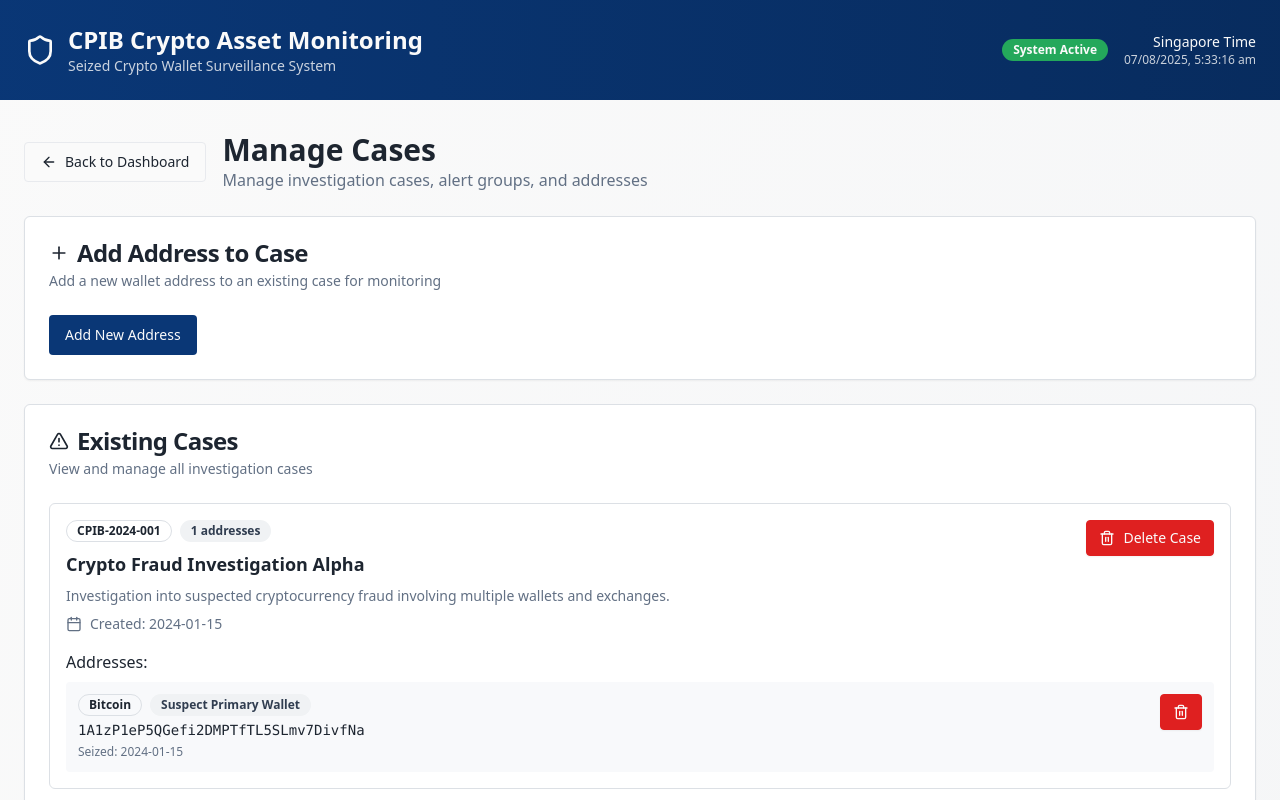
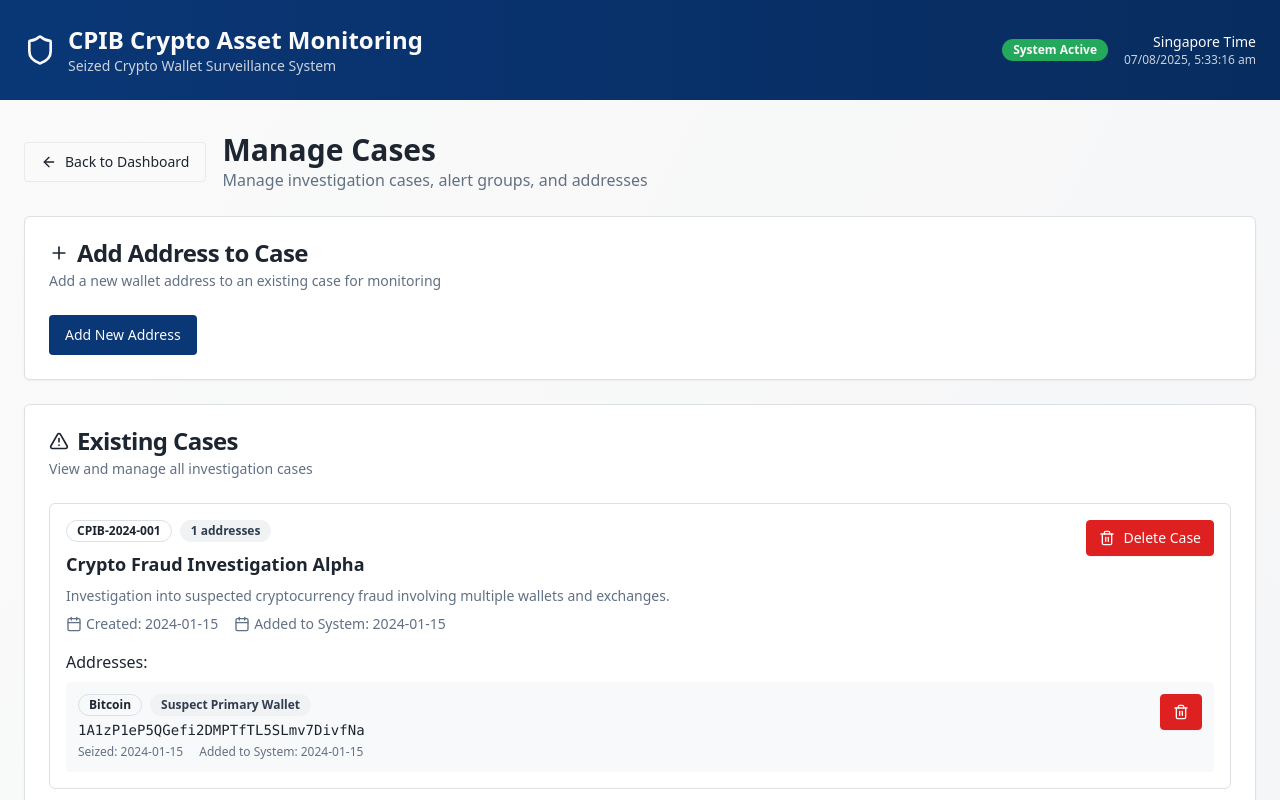
Before and after one commit to Kshitij0O7/sentinel-crypto-watch, a React (Vite) app: page /cases in a window 1280 px wide. Shown: the top 800 px of the page. Built offline with nearby package versions, Linux system fonts and the light colour scheme.

Commit message:
Add creation date to cases and addresses
Added the creation date to wallet address information and case details. The date indicates when the wallet or case was initially added to the system.
-edited src/pages/ManageCases.tsx

```diff
--- a/src/components/MonitoringDashboard.tsx
+++ b/src/components/MonitoringDashboard.tsx
@@ -14,6 +14,7 @@ interface WalletAddress {
   blockchain: string;
   caseId: string;
   dateSeized: string;
+  dateAdded: string;
   status: 'active' | 'inactive';
   lastActivity?: string;
   balance: string;
@@ -53,6 +54,7 @@ const MonitoringDashboard = () => {
       blockchain: "Bitcoin",
       caseId: "CPIB-2024-001",
       dateSeized: "2024-01-15",
+      dateAdded: "2024-01-15",
       status: "active",
       lastActivity: "2024-01-20",
       balance: "0.5842 BTC"
@@ -63,6 +65,7 @@ const MonitoringDashboard = () => {
       blockchain: "Ethereum",
       caseId: "CPIB-2024-002",
       dateSeized: "2024-01-18",
+      dateAdded: "2024-01-18",
       status: "active",
       balance: "15.2341 ETH"
     }
@@ -301,6 +304,7 @@ const MonitoringDashboard = () => {
                   <div className="flex flex-wrap gap-4 text-sm text-muted-foreground">
                     <span>Case: {wallet.caseId}</span>
                     <span>Seized: {wallet.dateSeized}</span>
+                    <span>Added to System: {wallet.dateAdded}</span>
                     <span>Balance: {wallet.balance}</span>
                   </div>
                 </div>
--- a/src/pages/ManageCases.tsx
+++ b/src/pages/ManageCases.tsx
@@ -16,6 +16,7 @@ interface CaseData {
   caseId: string;
   description: string;
   createdDate: string;
+  dateAdded: string;
   addresses: AddressData[];
   alertGroupId?: string;
 }
@@ -46,6 +47,7 @@ interface AddressData {
   blockchain: string;
   privateLabel?: string;
   dateSeized: string;
+  dateAdded: string;
 }
 
 const ManageCases = () => {
@@ -128,13 +130,15 @@ const ManageCases = () => {
       caseId: "CPIB-2024-001",
       description: "Investigation into suspected cryptocurrency fraud involving multiple wallets and exchanges.",
       createdDate: "2024-01-15",
+      dateAdded: "2024-01-15",
       addresses: [
         {
           id: "1",
           address: "1A1zP1eP5QGefi2DMPTfTL5SLmv7DivfNa",
           blockchain: "Bitcoin",
           privateLabel: "Suspect Primary Wallet",
-          dateSeized: "2024-01-15"
+          dateSeized: "2024-01-15",
+          dateAdded: "2024-01-15"
         }
       ]
     },
@@ -144,12 +148,14 @@ const ManageCases = () => {
       caseId: "CPIB-2024-002",
       description: "Complex money laundering scheme involving DeFi protocols and multiple blockchain networks.",
       createdDate: "2024-01-18",
+      dateAdded: "2024-01-18",
       addresses: [
         {
           id: "2",
           address: "0x742d35Cc6634C0532925a3b8D5e7891db9F0f8c",
           blockchain: "Ethereum",
-          dateSeized: "2024-01-18"
+          dateSeized: "2024-01-18",
+          dateAdded: "2024-01-18"
         }
       ]
     }
@@ -216,7 +222,8 @@ const ManageCases = () => {
       address: newAddress.address,
       blockchain: newAddress.blockchain,
       privateLabel: newAddress.privateLabel || undefined,
-      dateSeized: newAddress.dateSeized || new Date().toISOString().split('T')[0]
+      dateSeized: newAddress.dateSeized || new Date().toISOString().split('T')[0],
+      dateAdded: new Date().toISOString().split('T')[0]
     };
 
     setCases(cases.map(case_ =>
@@ -425,9 +432,15 @@ const ManageCases = () => {
                         </div>
                         <h3 className="text-lg font-semibold">{case_.name}</h3>
                         <p className="text-sm text-muted-foreground">{case_.description}</p>
-                        <div className="flex items-center gap-2 text-sm text-muted-foreground">
-                          <Calendar className="h-4 w-4" />
-                          Created: {case_.createdDate}
+                        <div className="flex items-center gap-4 text-sm text-muted-foreground">
+                          <div className="flex items-center gap-1">
+                            <Calendar className="h-4 w-4" />
+                            Created: {case_.createdDate}
+                          </div>
+                          <div className="flex items-center gap-1">
+                            <Calendar className="h-4 w-4" />
+                            Added to System: {case_.dateAdded}
+                          </div>
                         </div>
                       </div>
                        <AlertDialog>
@@ -470,9 +483,10 @@ const ManageCases = () => {
                                     )}
                                   </div>
                                   <p className="font-mono text-sm">{address.address}</p>
-                                  <p className="text-xs text-muted-foreground">
-                                    Seized: {address.dateSeized}
-                                  </p>
+                                  <div className="flex items-center gap-4 text-xs text-muted-foreground">
+                                    <span>Seized: {address.dateSeized}</span>
+                                    <span>Added to System: {address.dateAdded}</span>
+                                  </div>
                                 </div>
                                  <AlertDialog>
                                    <AlertDialogTrigger asChild>
```
